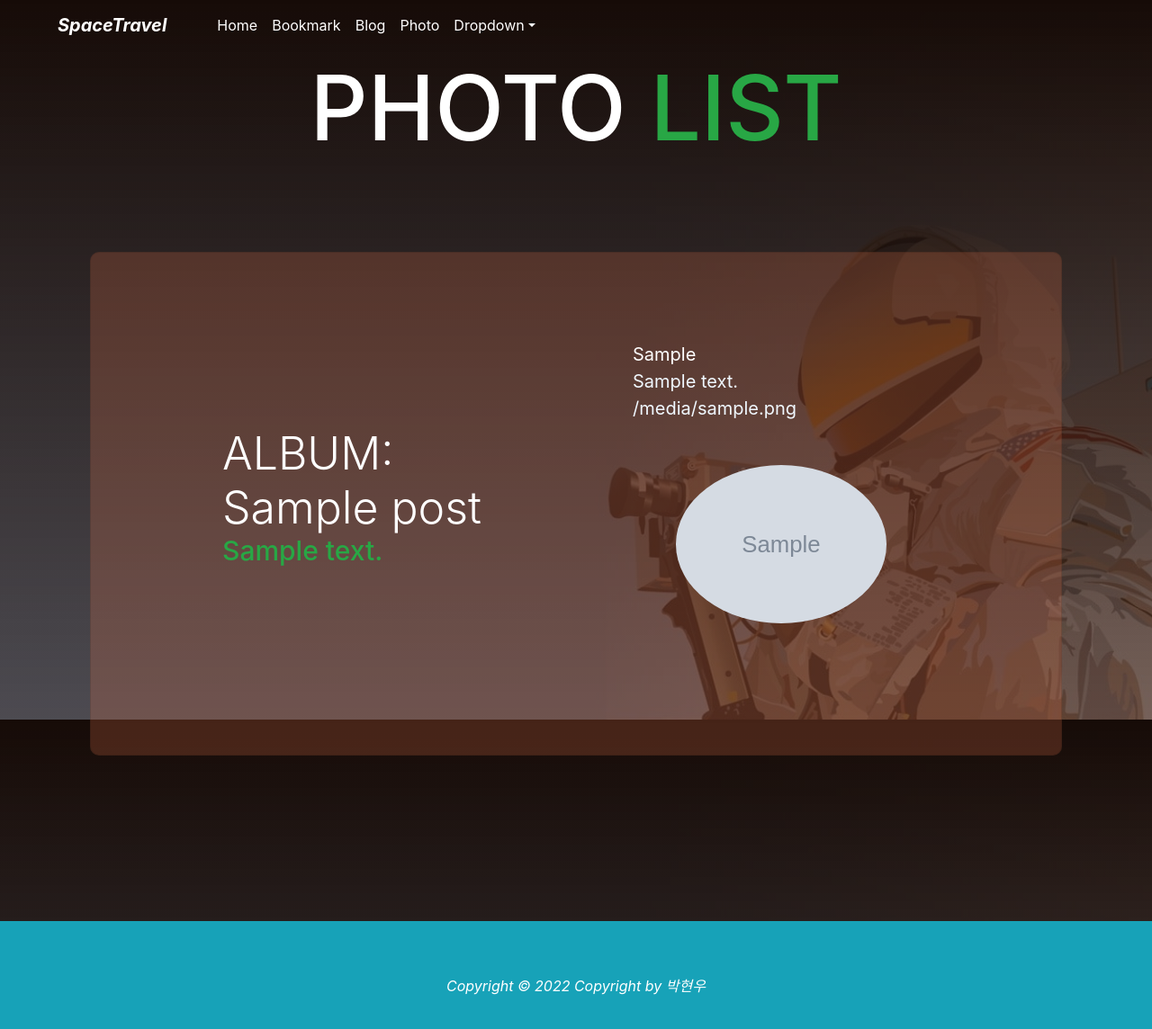
After one commit to nikel4610/DjangoAndWeb, a Django app: template firstproject/mysite/photo/templates/photo/album_list.html in a window 1280 px wide. The commit adds this page. Shown: the whole page at 90% size. Run offline with Django 3.2, Linux system fonts and the light colour scheme; the template is opened without the code that fills it: most values are stand-ins (such as "Sample title", 1, 10 or a date in 2020); grey boxes marked "Sample" are stand-in pictures; some libraries are stand-ins or nearby versions.

Commit message:
photo design add

```diff
--- /dev/null
+++ b/firstproject/mysite/photo/templates/photo/album_list.html
@@ -0,0 +1,50 @@
+{% extends "base.html" %}
+{% load static %}
+{% block title %}
+{% endblock %}
+
+{% block extra-style %}
+<link rel="stylesheet" href="{% static 'css/photo_list.css' %}">
+{% endblock %}
+
+{% block content %}
+    <h1 class="text-center">
+        <span class="photo-title">PHOTO  </span>
+        <span class="photo-title2">LIST</span>
+    </h1>
+
+    {% for object in object_list %}
+<div class="card">
+    <div class="container px-5">
+        <div class="row gx-5 align-items-center">
+            <div class="col-lg-6 order-lg-1">
+                <div class="p-5">
+                    <h5>
+                        <span class="name display-4">ALBUM: {{ object }}<br></span>
+                        <p class="description">{{ object.description }}<br></p>
+                    </h5>
+                </div>
+            </div>
+            <div class="col-lg-6 order-lg-2">
+                <div class="p-5">
+                    {% for photo in object.photo_set.all %}
+                    <span class="photout">{{ photo.upload_dt }}<br></span>
+                        <div>
+                            <span class="description2">{{ photo.description }}<br></span>
+                            <span class="photosmalltitle">{{ photo }}<br></span>
+                            <div class="p-5">
+                                <img class="img-fluid rounded-circle" src="{{ photo.image.thumb_url }}" alt="{{ photo }}"><br>
+                            </div>
+                        </div>
+                    {% endfor %}
+                </div>
+            </div>
+        </div>
+    </div>
+</div>
+    {% endfor %}
+
+{% endblock %}
+
+{% block extra-script %}
+{% endblock %}
--- /dev/null
+++ b/firstproject/mysite/static/css/photo_list.css
@@ -0,0 +1,47 @@
+body {
+    background-image: linear-gradient(rgb(22, 11, 7), rgba(47, 23, 15, 0.65)), url('../img/44.jpg');
+    background-attachment: fixed;
+    background-position: center;
+    background-size: cover;
+  }
+
+  .card {
+    background-color: rgba(219, 112, 76, 0.24);
+    border-radius: 10px;
+    margin: 100px;
+    padding: 50px;
+  }
+  .photo-title{
+    font-size: 100px;
+    color: rgb(255, 255, 255);
+    padding-bottom: 10px;
+    text-align: center;
+  }
+  .photo-title2{
+    font-size: 100px;
+    color: rgb(40, 167, 69);
+    padding-bottom: 10px;
+    text-align: center;
+  }
+
+.name{
+    font-size: 50px;
+    color: rgb(255, 255, 255);
+}
+.description{
+    font-size: 30px;
+    color: rgb(40, 167, 69);
+}
+.photosmalltitle {
+    font-size: 20px;
+    color:aliceblue;
+}
+.photout {
+    font-size: 20px;
+    color:rgb(255, 255, 255);
+
+}
+.description2{
+    font-size: 20px;
+    color:aliceblue;
+}
--- a/firstproject/mysite/templates/base.html
+++ b/firstproject/mysite/templates/base.html
@@ -64,7 +64,7 @@
             <a class="nav-link text-white" href="{% url 'blog:index' %}">Blog<span class="sr-only">(current)</span></a>
           </li>
           <li class="nav-item active">
-            <a class="nav-link text-white" href="#">Photo<span class="sr-only">(current)</span></a>
+            <a class="nav-link text-white" href="{% url 'photo:index' %}">Photo<span class="sr-only">(current)</span></a>
           </li>
           <li class="nav-item dropdown active">
             <a
```
Also changed, not shown: firstproject/mysite/photo/templates/photo/album_detail.html (added, +13 -0 lines), firstproject/mysite/photo/templates/photo/photo_detail.html (added, +13 -0 lines), firstproject/mysite/db.sqlite3, firstproject/mysite/media/photo/2022/09/다운로드.png (added), firstproject/mysite/media/photo/2022/09/다운로드.thumb.jpg (added), firstproject/mysite/static/img/44.jpg (added).
